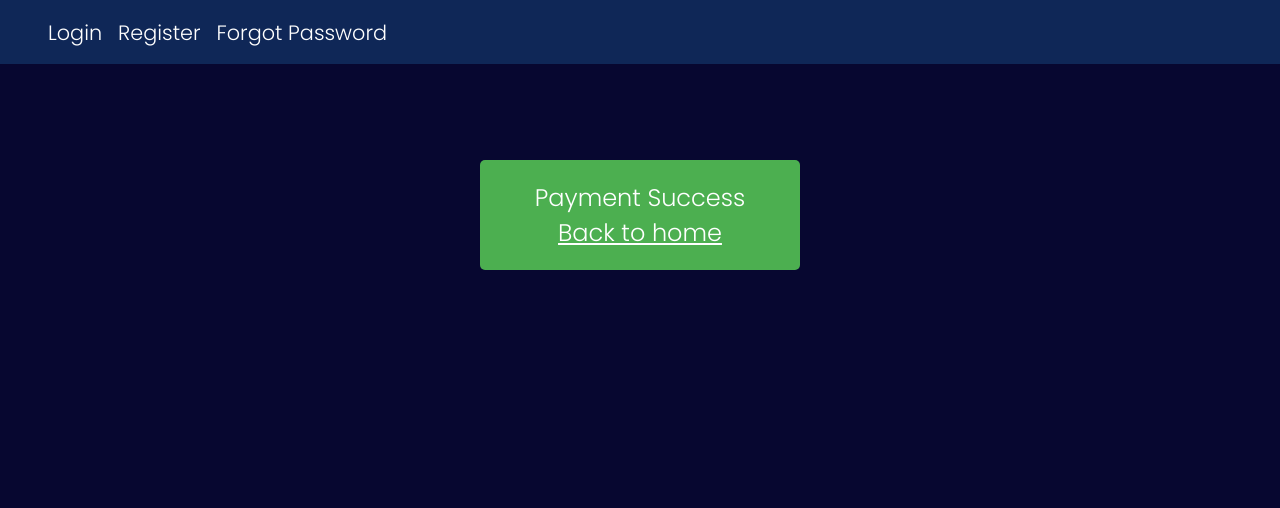
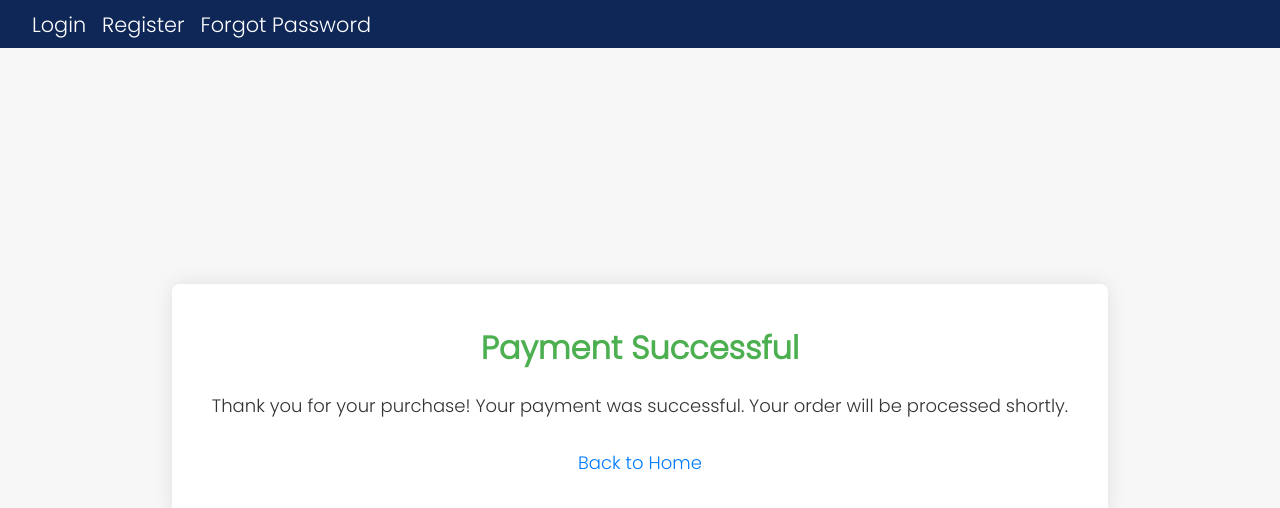
Before and after one commit to Rohith-Manjunath/MERN, a React (Create React App) app in the folder frontend/my-app/: page /success in a window 1280 px wide. Shown: the top 508 px of the page. Built offline with nearby package versions, Linux system fonts and the light colour scheme.

Commit message:
feat: Add Loading Animations and UI Enhancements
Description:
- Implemented loading animations to enhance user experience while components are rendering.
- Made subtle UI improvements after successful user payment, providing a smoother interface.

```diff
--- a/frontend/my-app/src/App.css
+++ b/frontend/my-app/src/App.css
@@ -25,12 +25,12 @@ body {
   display: flex;
   align-items: center;
   justify-content: space-between;
-  position: fixed;
+  position: fixed !important;
   top: 0;
   left:0;
   width: 100%;
   z-index: 100;
-  padding:2rem;
+  padding:1rem;
 }
 
 
@@ -70,6 +70,13 @@ body {
 
 .hamburger-icon{
   display: none;
+  cursor: pointer;
+  transition: all 0.4s;
+}
+
+.hamburger-icon:active{
+  transform: scale(0.6);
+
 }
 
 .nav-right {
@@ -163,10 +170,10 @@ transform: translate(2px,2px);
   display: flex;
   flex-direction: column;
   gap: 2rem;
-  margin: 2rem auto;
   width: 95vw;
   flex-wrap: wrap;
   padding: 1rem;
+  margin-top: 4rem !important;
 }
 
 .items {
@@ -263,7 +270,7 @@ transform: translate(2px,2px);
 
 .filter-container {
   margin: 0.5rem;
-  margin-top: 5rem;
+  margin-top: 5rem !important;
 }
 
 .filters {
@@ -284,7 +291,7 @@ text-align: center;
   outline: none;
   border: none;
   background-color: rgb(16, 54, 120);
-  border-radius: 1rem;
+  border-radius: 0.2rem !important;
   margin: 0.2rem;
   color: white;
   font-weight: 900;
@@ -939,19 +946,43 @@ text-align: center;
 
 }
 
-.success-message {
-  background-color: #4caf50; /* Green background color */
-  color: white; /* White text color */
-  padding: 20px; /* Padding around the message */
-  text-align: center; /* Center align the text */
-  font-size: 24px; /* Font size of the text */
-  border-radius: 5px; /* Optional: Rounded corners for the message */
-  max-width: 20rem;
-  margin: 10rem auto;
+/* Success.css */
+
+.success-container {
   display: flex;
-  flex-direction: column;
+  justify-content: center;
+  align-items: center;
+  height: 100vh;
+  background-color: #f7f7f7;
 }
 
-.success-message a{
-  color: white;
+.success-message {
+  text-align: center;
+  background-color: #fff;
+  padding: 40px;
+  border-radius: 8px;
+  box-shadow: 0px 0px 20px 0px rgba(0, 0, 0, 0.1);
 }
+
+.success-message h1 {
+  font-size: 32px;
+  color: #4caf50;
+  margin-bottom: 20px;
+}
+
+.success-message p {
+  font-size: 18px;
+  color: #333;
+  margin-bottom: 30px;
+}
+
+.back-to-home-link {
+  font-size: 18px;
+  color: #007bff;
+  text-decoration: none;
+  transition: color 0.3s ease;
+}
+
+.back-to-home-link:hover {
+  color: #0056b3;
+}
--- /dev/null
+++ b/frontend/my-app/src/Loading.css
@@ -0,0 +1,35 @@
+.loading-spinner {
+    display: flex;
+    align-items: center;
+    justify-content: center;
+    position: fixed;
+    top: 0;
+    left: 0;
+    width: 100%;
+    height: 100%;
+    background-color: rgba(0, 0, 0, 0.5); /* Semi-transparent black background */
+    z-index: 9999;
+  }
+
+  .spinner {
+    border: 6px solid rgba(255, 255, 255, 0.3); /* Semi-transparent white border */
+    border-top: 6px solid #3498db; /* Blue border for spinning effect */
+    border-radius: 50%;
+    width: 50px;
+    height: 50px;
+    animation: spin 2s linear infinite;
+  }
+
+  @keyframes spin {
+    0% { transform: rotate(0deg); }
+    100% { transform: rotate(360deg); }
+  }
+
+
+  .visible {
+    display: flex;
+  }
+
+  .hidden {
+    display: none;
+  }
--- a/frontend/my-app/src/components/AddProducts.js
+++ b/frontend/my-app/src/components/AddProducts.js
@@ -12,7 +12,12 @@ const AddProducts = () => {
   async function addProducts(e) {
     e.preventDefault();
 
-    if (Category !== "Mobile" && Category !== "Laptop") {
+    const category = Category.toUpperCase();
+
+    if (
+      category.toUpperCase() !== "MOBILE" &&
+      category.toUpperCase() !== "LAPTOP"
+    ) {
       toast.error("Category type should be Mobile/Laptop");
       return;
     }
@@ -31,7 +36,7 @@ const AddProducts = () => {
             Model,
             Price,
             Description,
-            Category,
+            Category: category,
           }),
         }
       );
--- a/frontend/my-app/src/components/Cart.js
+++ b/frontend/my-app/src/components/Cart.js
@@ -1,9 +1,11 @@
 import React, { useState, useEffect } from "react";
 import { Link } from "react-router-dom";
+import LoadingSpinner from "./LoadingSpinner";
 
 const Cart = () => {
   const [products, setProducts] = useState([]);
   const [price, setPrice] = useState(0);
+  const [isLoading, setIsLoading] = useState(true); // Manage loading state
 
   useEffect(() => {
     getProducts();
@@ -23,6 +25,7 @@ const Cart = () => {
       );
       const data = await response.json();
       setProducts(data);
+      setIsLoading(false);
     } catch (error) {
       console.error(error.message);
     }
@@ -39,6 +42,7 @@ const Cart = () => {
           }
         );
         getProducts();
+        totalPrice();
       } catch (error) {
         console.error(error.message);
       }
@@ -89,9 +93,16 @@ const Cart = () => {
 
   return (
     <div className="items-container">
-      <h2>Total : {price} RS</h2>
+      <h2>
+        Total : {price} RS
+        <p style={{ backgroundColor: "red", color: "white" }}>
+          Total Items - {products.length}
+        </p>
+      </h2>
 
-      {products.length > 0 ? (
+      {isLoading ? (
+        <LoadingSpinner isLoading={isLoading} />
+      ) : products.length > 0 ? (
         products.map((item, i) => (
           <div key={i} className="items">
             <div className="img-container">
--- a/frontend/my-app/src/components/LikedProducts.js
+++ b/frontend/my-app/src/components/LikedProducts.js
@@ -1,8 +1,10 @@
 import React from "react";
 import { useState, useEffect } from "react";
+import LoadingSpinner from "./LoadingSpinner";
 
 const LikedProducts = () => {
   const [products, setProducts] = useState([]);
+  const [isLoading, setIsLoading] = useState(true); // Manage loading state
 
   useEffect(() => {
     getProducts();
@@ -17,7 +19,10 @@ const LikedProducts = () => {
         },
       })
         .then((result) => result.json())
-        .then((data) => setProducts(data));
+        .then((data) => {
+          setIsLoading(false);
+          setProducts(data);
+        });
     } catch (e) {
       console.log(e.message);
     }
@@ -42,7 +47,9 @@ const LikedProducts = () => {
 
   return (
     <div className="items-container">
-      {products.length > 0 ? (
+      {isLoading ? (
+        <LoadingSpinner isLoading={isLoading} />
+      ) : products.length > 0 ? (
         products.map((item, i) => (
           <div key={i} className="items">
             <div className="img-container">
--- /dev/null
+++ b/frontend/my-app/src/components/LoadingSpinner.js
@@ -0,0 +1,17 @@
+import React from "react";
+import PropTypes from "prop-types";
+import "../Loading.css"; // Import your CSS file for styles or add styles directly in the component
+
+const LoadingSpinner = ({ isLoading }) => {
+  return (
+    <div className={`loading-spinner ${isLoading ? "visible" : "hidden"}`}>
+      <div className="spinner"></div>
+    </div>
+  );
+};
+
+LoadingSpinner.propTypes = {
+  isLoading: PropTypes.bool.isRequired,
+};
+
+export default LoadingSpinner;
--- a/frontend/my-app/src/components/Products.js
+++ b/frontend/my-app/src/components/Products.js
@@ -3,11 +3,12 @@ import { NavLink } from "react-router-dom";
 import { Link } from "react-router-dom";
 import { ToastContainer, toast } from "react-toastify";
 import "react-toastify/dist/ReactToastify.css";
+import LoadingSpinner from "./LoadingSpinner";
 
 const Products = () => {
-  // Use array destructuring to get the products state and the setProducts function
   const [products, setProducts] = useState([]);
   const [filter, setFilter] = useState("");
+  const [isLoading, setLoading] = useState(true);
 
   useEffect(() => {
     getProducts();
@@ -16,16 +17,22 @@ const Products = () => {
   async function getProducts() {
     setFilter("All Products");
     try {
-      fetch("https://e-commerce-website-is92.onrender.com/products", {
-        method: "GET",
-        headers: {
-          authorization: `bearer ${localStorage.getItem("token")}`,
-        },
-      })
-        .then((result) => result.json())
-        .then((data) => setProducts(data));
-    } catch (e) {
-      console.log(e.message);
+      const response = await fetch(
+        "https://e-commerce-website-is92.onrender.com/products",
+        {
+          method: "GET",
+          headers: {
+            authorization: `bearer ${localStorage.getItem("token")}`,
+          },
+        }
+      );
+      const data = await response.json();
+      setProducts(data);
+    } catch (error) {
+      console.error("Error:", error);
+      toast.error("An error occurred while fetching products.");
+    } finally {
+      setLoading(false);
     }
   }
 
@@ -223,7 +230,9 @@ const Products = () => {
       </div>
 
       <div className="items-container">
-        {products.length > 0 ? (
+        {isLoading ? (
+          <LoadingSpinner isLoading={isLoading} />
+        ) : products.length > 0 ? (
           products.map((item, i) => {
             return (
               <div key={i} className="items">
@@ -252,9 +261,9 @@ const Products = () => {
           })
         ) : (
           <div className="addProductLink">
-            <h1>Be first to add product</h1>
+            <h1>Be the first to add a product</h1>
             <Link to="/addProducts" style={{ color: "white" }}>
-              Add product here
+              Add a product here
             </Link>
           </div>
         )}
--- a/frontend/my-app/src/components/Success.js
+++ b/frontend/my-app/src/components/Success.js
@@ -4,10 +4,18 @@ import { Link } from "react-router-dom";
 
 const Success = () => {
   return (
-    <div className="success-message">
-      Payment Success
-      <Link to="/">Back to home</Link>
-    </div> // Apply the CSS class to the component
+    <div className="success-container">
+      <div className="success-message">
+        <h1>Payment Successful</h1>
+        <p>
+          Thank you for your purchase! Your payment was successful. Your order
+          will be processed shortly.
+        </p>
+        <Link to="/" className="back-to-home-link">
+          Back to Home
+        </Link>
+      </div>
+    </div>
   );
 };
 
```
Also changed, not shown: 1 other file (tests, documents, lock files or other folders).
